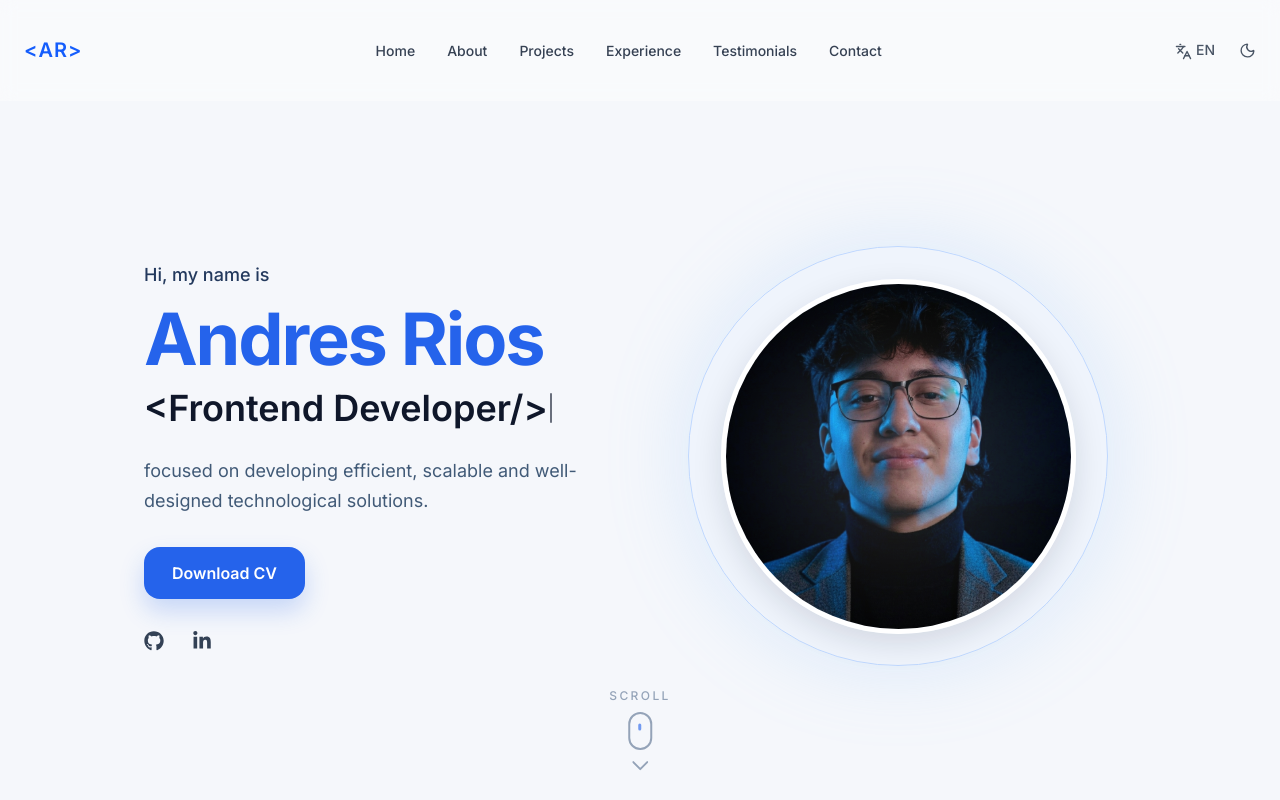
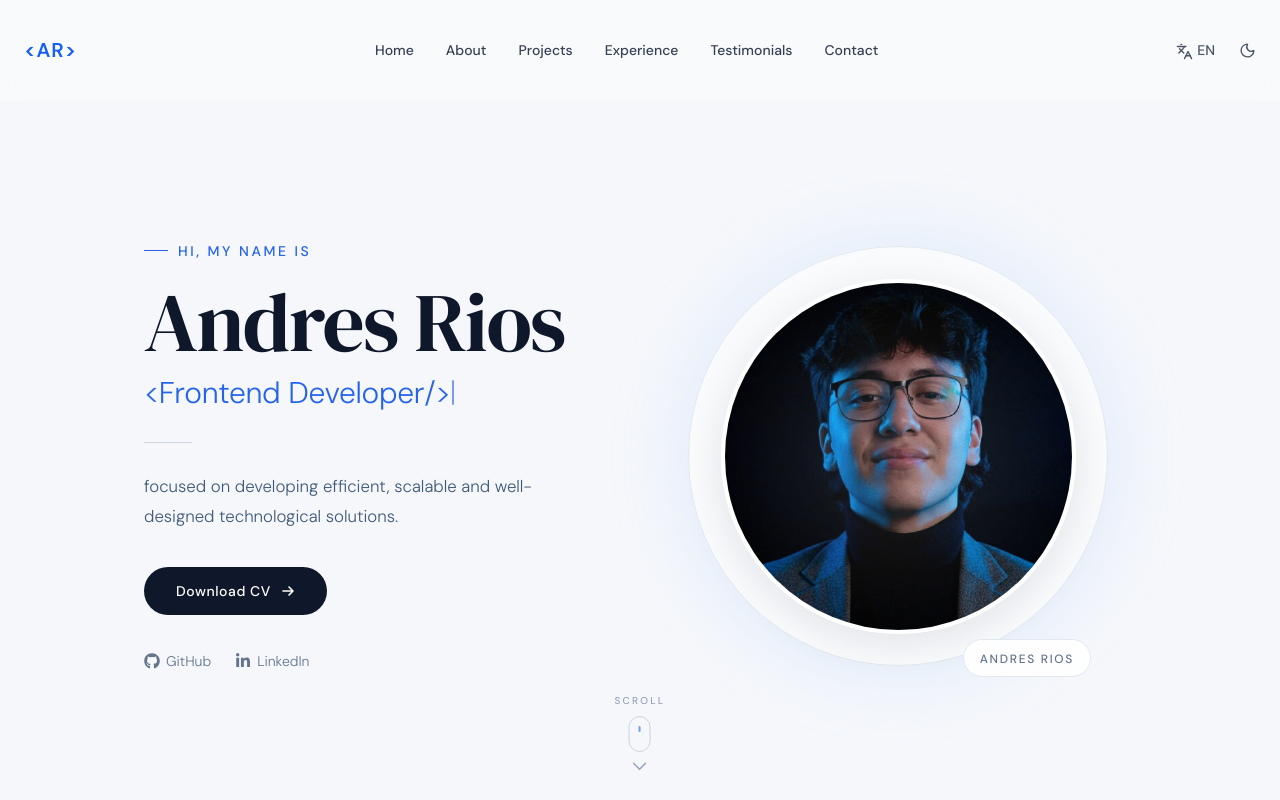
Before and after one commit to AndresRios123/Portfolio, a Next.js app: page /en in a window 1280 px wide. Shown: the top 800 px of the page. Built offline with nearby package versions, Linux system fonts and the light colour scheme.

Commit message:
tipografía cambiada

```diff
--- a/app/[locale]/layout.tsx
+++ b/app/[locale]/layout.tsx
@@ -1,29 +1,40 @@
-import type {Metadata} from "next";
-import {Inter} from "next/font/google";
-import {NextIntlClientProvider, hasLocale} from "next-intl";
-import {getMessages} from "next-intl/server";
-import {notFound} from "next/navigation";
-import {ThemeProvider} from "next-themes"; // 👈 añadir
+import type { Metadata } from "next";
+import { DM_Sans, DM_Serif_Display } from "next/font/google";
+import { NextIntlClientProvider, hasLocale } from "next-intl";
+import { getMessages } from "next-intl/server";
+import { notFound } from "next/navigation";
+import { ThemeProvider } from "next-themes";
 import { routing } from "../i18n/routing";
 import "../globals.css";
 
-const inter = Inter({
-  subsets: ["latin"]
+const dmSans = DM_Sans({
+  subsets: ["latin"],
+  weight: ["300", "400", "500", "600"],
+  variable: "--font-dm-sans",
+  display: "swap",
+});
+
+const dmSerif = DM_Serif_Display({
+  subsets: ["latin"],
+  weight: "400",
+  style: ["normal", "italic"],
+  variable: "--font-dm-serif",
+  display: "swap",
 });
 
 export const metadata: Metadata = {
   title: "Andrés Ríos | Portafolio",
-  description: "Portafolio personal de Andrés Ríos"
+  description: "Portafolio personal de Andrés Ríos",
 };
 
 export default async function LocaleLayout({
   children,
-  params
+  params,
 }: {
   children: React.ReactNode;
-  params: Promise<{locale: string}>;
+  params: Promise<{ locale: string }>;
 }) {
-  const {locale} = await params;
+  const { locale } = await params;
 
   if (!hasLocale(routing.locales, locale)) {
     notFound();
@@ -32,8 +43,15 @@ export default async function LocaleLayout({
   const messages = await getMessages();
 
   return (
-    <html lang={locale} className="h-full antialiased" suppressHydrationWarning>
-      <body className={`${inter.className} min-h-full flex flex-col`}>
+    <html
+      lang={locale}
+      className={`h-full antialiased ${dmSans.variable} ${dmSerif.variable}`}
+      suppressHydrationWarning
+    >
+      <body
+        className="min-h-full flex flex-col"
+        style={{ fontFamily: "var(--font-dm-sans), sans-serif" }}
+      >
         <ThemeProvider attribute="class" defaultTheme="system" enableSystem>
           <NextIntlClientProvider messages={messages}>
             {children}
--- a/app/components/sections/Hero.tsx
+++ b/app/components/sections/Hero.tsx
@@ -5,6 +5,20 @@ import { FaGithub, FaLinkedinIn } from "react-icons/fa";
 import { useEffect, useState } from "react";
 import { motion, AnimatePresence } from "framer-motion";
 import Image from "next/image";
+import { DM_Sans, DM_Serif_Display } from "next/font/google";
+
+const dmSans = DM_Sans({
+  subsets: ["latin"],
+  weight: ["300", "400", "500", "600"],
+  variable: "--font-dm-sans",
+});
+
+const dmSerif = DM_Serif_Display({
+  subsets: ["latin"],
+  weight: "400",
+  style: ["normal", "italic"],
+  variable: "--font-dm-serif",
+});
 
 function TypewriterRole({ roles }: { roles: string[] }) {
   const [currentIndex, setCurrentIndex] = useState(0);
@@ -47,7 +61,7 @@ function TypewriterRole({ roles }: { roles: string[] }) {
   return (
     <span className="inline-flex items-center">
       {displayed}
-      <span className="ml-[2px] inline-block h-[0.85em] w-[2px] animate-pulse rounded-sm bg-[#0f172a] dark:bg-[#60a5fa]" />
+      <span className="ml-[2px] inline-block h-[0.85em] w-[2px] animate-pulse rounded-sm bg-[#2563eb] dark:bg-[#60a5fa]" />
     </span>
   );
 }
@@ -55,35 +69,25 @@ function TypewriterRole({ roles }: { roles: string[] }) {
 const containerVariants = {
   hidden: {},
   visible: {
-    transition: {
-      staggerChildren: 0.12,
-      delayChildren: 0.1,
-    },
+    transition: { staggerChildren: 0.13, delayChildren: 0.1 },
   },
 };
 
 const itemVariants = {
-  hidden: { opacity: 0, y: 28 },
+  hidden: { opacity: 0, y: 32 },
   visible: {
     opacity: 1,
     y: 0,
-    transition: {
-      duration: 0.6,
-      ease: [0.22, 1, 0.36, 1] as const,
-    },
+    transition: { duration: 0.7, ease: [0.22, 1, 0.36, 1] as const },
   },
 };
 
 const imageVariants = {
-  hidden: { opacity: 0, scale: 0.88 },
+  hidden: { opacity: 0, scale: 0.9 },
   visible: {
     opacity: 1,
     scale: 1,
-    transition: {
-      duration: 0.8,
-      delay: 0.3,
-      ease: [0.22, 1, 0.36, 1] as const,
-    },
+    transition: { duration: 0.9, delay: 0.3, ease: [0.22, 1, 0.36, 1] as const },
   },
 };
 
@@ -94,25 +98,16 @@ export default function Hero() {
 
   useEffect(() => {
     let timer: ReturnType<typeof setTimeout> | null = null;
-
     const handleScroll = () => {
       if (window.scrollY > 1) {
-        // Espera 1 segundo fija antes de desaparecer
         if (!timer) {
-          timer = setTimeout(() => {
-            setShowScroll(false);
-          }, 100);
+          timer = setTimeout(() => setShowScroll(false), 1000);
         }
       } else {
-        // Si vuelve arriba, cancela el timer y la muestra de nuevo
-        if (timer) {
-          clearTimeout(timer);
-          timer = null;
-        }
+        if (timer) { clearTimeout(timer); timer = null; }
         setShowScroll(true);
       }
     };
-
     window.addEventListener("scroll", handleScroll, { passive: true });
     return () => {
       window.removeEventListener("scroll", handleScroll);
@@ -123,86 +118,109 @@ export default function Hero() {
   return (
     <section
       id="inicio"
-      className="relative bg-[#f5f7fb] pt-24 transition-colors duration-300 dark:bg-[#070b14]"
+      className={`${dmSans.variable} ${dmSerif.variable} relative bg-[#f5f7fb] pt-24 transition-colors duration-300 dark:bg-[#070b14]`}
     >
       <div className="mx-auto grid min-h-[calc(100vh-80px)] max-w-6xl items-center gap-10 px-8 py-14 md:grid-cols-2 md:px-12 lg:px-20">
+
+        {/* ── Text column ── */}
         <motion.div
           className="flex flex-col items-start justify-center"
           variants={containerVariants}
           initial="hidden"
           animate="visible"
         >
+          {/* Eyebrow */}
           <motion.p
             variants={itemVariants}
-            className="mb-4 text-base font-medium text-[#23395d] md:text-lg dark:text-[#93c5fd]"
+            className="mb-5 flex items-center gap-2.5 text-sm font-medium uppercase tracking-[0.18em] text-[#2563eb] dark:text-[#60a5fa]"
+            style={{ fontFamily: "var(--font-dm-sans)" }}
           >
+            <span className="inline-block h-px w-6 bg-[#2563eb] dark:bg-[#60a5fa]" />
             {t("greeting")}
           </motion.p>
 
+          {/* Name — serif display */}
           <motion.h1
             variants={itemVariants}
-            className="mb-3 text-4xl font-bold leading-[0.95] tracking-[-0.03em] text-[#2563eb] md:text-6xl lg:text-7xl dark:text-[#60a5fa]"
+            className="mb-2 text-5xl font-normal leading-[1.0] tracking-[-0.02em] text-[#0f172a] md:text-6xl lg:text-[5.2rem] dark:text-[#f1f5f9]"
+            style={{ fontFamily: "var(--font-dm-serif)" }}
           >
             {t("name")}
           </motion.h1>
 
+          {/* Typewriter role — lighter sans */}
           <motion.h2
             variants={itemVariants}
-            className="mb-6 min-h-[1.3em] w-full text-2xl font-semibold leading-tight text-[#0f172a] md:text-3xl lg:text-4xl dark:text-[#f8fafc]"
+            className="mb-7 min-h-[1.4em] w-full text-xl font-light leading-snug tracking-[-0.01em] text-[#2563eb] md:text-2xl lg:text-3xl dark:text-[#60a5fa]"
+            style={{ fontFamily: "var(--font-dm-sans)" }}
           >
             <TypewriterRole roles={roles} />
           </motion.h2>
 
+          {/* Divider */}
+          <motion.div
+            variants={itemVariants}
+            className="mb-7 h-px w-12 bg-[#cbd5e1] dark:bg-[#1e293b]"
+          />
+
+          {/* Description */}
           <motion.p
             variants={itemVariants}
-            className="mb-8 max-w-xl text-base leading-relaxed text-[#415a77] md:text-lg dark:text-[#94a3b8]"
+            className="mb-9 max-w-md text-[1.05rem] font-light leading-[1.8] text-[#415a77] dark:text-[#94a3b8]"
+            style={{ fontFamily: "var(--font-dm-sans)" }}
           >
             {t("description")}
           </motion.p>
 
+          {/* CTA */}
           <motion.a
             variants={itemVariants}
             href="/cv.pdf"
             download
-            className="mb-8 inline-flex items-center justify-center rounded-2xl bg-[#2563eb] px-7 py-3.5 text-base font-semibold text-white shadow-[0_12px_24px_rgba(37,99,235,0.22)] transition-all duration-300 hover:-translate-y-1 hover:bg-[#1d4ed8] dark:bg-[#3b82f6] dark:shadow-[0_14px_30px_rgba(59,130,246,0.28)] dark:hover:bg-[#2563eb]"
+            className="mb-9 inline-flex items-center gap-2.5 rounded-full bg-[#0f172a] px-8 py-3.5 text-sm font-medium tracking-wide text-white transition-all duration-300 hover:-translate-y-0.5 hover:bg-[#1e293b] dark:bg-[#f1f5f9] dark:text-[#0f172a] dark:hover:bg-white"
+            style={{ fontFamily: "var(--font-dm-sans)", letterSpacing: "0.04em" }}
           >
             {t("button")}
+            <svg width="14" height="14" viewBox="0 0 14 14" fill="none">
+              <path d="M2 7h10M8 3l4 4-4 4" stroke="currentColor" strokeWidth="1.6" strokeLinecap="round" strokeLinejoin="round"/>
+            </svg>
           </motion.a>
 
+          {/* Social links */}
           <motion.nav
             variants={itemVariants}
             aria-label="Redes sociales"
-            className="flex items-center gap-7 text-[#334155] dark:text-[#94a3b8]"
+            className="flex items-center gap-6"
           >
-            <a
-              target="_blank"
-              rel="noreferrer"
-              href="https://github.com/AndresRios123"
-              aria-label="GitHub"
-              className="text-xl transition-all duration-300 hover:scale-110 hover:text-[#2563eb] dark:hover:text-[#60a5fa]"
-            >
-              <FaGithub />
-            </a>
-            <a
-              target="_blank"
-              rel="noreferrer"
-              href="https://www.linkedin.com/in/andres-camilo-rios/"
-              aria-label="LinkedIn"
-              className="text-xl transition-all duration-300 hover:scale-110 hover:text-[#2563eb] dark:hover:text-[#60a5fa]"
-            >
-              <FaLinkedinIn />
-            </a>
+            {[
+              { href: "https://github.com/AndresRios123", label: "GitHub", icon: <FaGithub /> },
+              { href: "https://www.linkedin.com/in/andres-camilo-rios/", label: "LinkedIn", icon: <FaLinkedinIn /> },
+            ].map(({ href, label, icon }) => (
+              <a
+                key={label}
+                target="_blank"
+                rel="noreferrer"
+                href={href}
+                aria-label={label}
+                className="flex items-center gap-1.5 text-sm font-light text-[#64748b] transition-all duration-300 hover:text-[#0f172a] dark:text-[#475569] dark:hover:text-[#f1f5f9]"
+                style={{ fontFamily: "var(--font-dm-sans)" }}
+              >
+                <span className="text-base">{icon}</span>
+                <span>{label}</span>
+              </a>
+            ))}
           </motion.nav>
         </motion.div>
 
+        {/* ── Image column ── */}
         <motion.div
           className="flex items-center justify-center"
           variants={imageVariants}
           initial="hidden"
           animate="visible"
         >
-          <div className="relative flex h-[280px] w-[280px] items-center justify-center rounded-full border border-[#bfd8ff] bg-[#dbeafe]/25 shadow-[0_0_80px_rgba(147,197,253,0.28)] transition-colors duration-300 sm:h-[340px] sm:w-[340px] lg:h-[420px] lg:w-[420px] dark:border-[#1e3a8a]/60 dark:bg-[#0f172a]/60 dark:shadow-[0_0_100px_rgba(59,130,246,0.18)]">
-            <div className="relative h-[235px] w-[235px] overflow-hidden rounded-full border-[5px] border-white shadow-[0_10px_30px_rgba(15,23,42,0.12)] sm:h-[285px] sm:w-[285px] lg:h-[355px] lg:w-[355px] dark:border-[#1e293b] dark:shadow-[0_14px_40px_rgba(0,0,0,0.35)]">
+          <div className="relative flex h-[280px] w-[280px] items-center justify-center rounded-full border border-[#e2e8f0] bg-white/40 shadow-[0_0_80px_rgba(147,197,253,0.22)] transition-colors duration-300 sm:h-[340px] sm:w-[340px] lg:h-[420px] lg:w-[420px] dark:border-[#1e3a8a]/40 dark:bg-[#0f172a]/50 dark:shadow-[0_0_100px_rgba(59,130,246,0.14)]">
+            <div className="relative h-[235px] w-[235px] overflow-hidden rounded-full border-[4px] border-white shadow-[0_10px_40px_rgba(15,23,42,0.1)] sm:h-[285px] sm:w-[285px] lg:h-[355px] lg:w-[355px] dark:border-[#1e293b] dark:shadow-[0_14px_40px_rgba(0,0,0,0.4)]">
               <Image
                 src="/profileeee.jpg"
                 alt="Foto de perfil"
@@ -211,49 +229,54 @@ export default function Hero() {
                 priority
               />
             </div>
-            <div className="absolute inset-0 rounded-full bg-[radial-gradient(circle,_rgba(255,255,255,0.15)_0%,_rgba(219,234,254,0)_65%)] dark:bg-[radial-gradient(circle,_rgba(96,165,250,0.12)_0%,_rgba(15,23,42,0)_68%)]" />
+
+            {/* Subtle name label overlaid bottom-right */}
+            <div
+              className="absolute -bottom-3 right-4 rounded-full border border-[#e2e8f0] bg-white/90 px-4 py-1.5 backdrop-blur-sm dark:border-[#1e293b] dark:bg-[#0f172a]/90"
+            >
+              <span
+                className="text-xs font-medium tracking-widest text-[#64748b] uppercase dark:text-[#475569]"
+                style={{ fontFamily: "var(--font-dm-sans)", letterSpacing: "0.14em" }}
+              >
+                {t("name")}
+              </span>
+            </div>
+
+            <div className="absolute inset-0 rounded-full bg-[radial-gradient(circle,_rgba(255,255,255,0.12)_0%,_rgba(219,234,254,0)_65%)] dark:bg-[radial-gradient(circle,_rgba(96,165,250,0.08)_0%,_rgba(15,23,42,0)_68%)]" />
           </div>
         </motion.div>
       </div>
 
-      {/* Scroll indicator — fixed en pantalla, desaparece 1s después de empezar a scrollear */}
+      {/* ── Scroll indicator ── */}
       <AnimatePresence>
         {showScroll && (
           <motion.div
-            className="fixed bottom-8 left-1/2 -translate-x-1/2 flex flex-col items-center gap-2 z-50"
-            initial={{ opacity: 0, y: -10 }}
+            className="fixed bottom-8 left-1/2 -translate-x-1/2 z-50 flex flex-col items-center gap-2"
+            initial={{ opacity: 0, y: -8 }}
             animate={{ opacity: 1, y: 0 }}
             exit={{ opacity: 0, y: 10, transition: { duration: 0.4, ease: "easeInOut" } }}
-            transition={{ delay: 1.4, duration: 0.8, ease: [0.22, 1, 0.36, 1] }}
+            transition={{ delay: 1.6, duration: 0.8, ease: [0.22, 1, 0.36, 1] }}
           >
-            <span className="text-xs font-medium tracking-[0.2em] uppercase text-[#94a3b8] dark:text-[#475569]">
+            <span
+              className="text-[10px] font-medium uppercase tracking-[0.22em] text-[#94a3b8] dark:text-[#334155]"
+              style={{ fontFamily: "var(--font-dm-sans)" }}
+            >
               scroll
             </span>
-
-            <div className="relative flex h-[38px] w-[24px] items-start justify-center rounded-full border-2 border-[#94a3b8] pt-[5px] dark:border-[#475569]">
+            <div className="relative flex h-[36px] w-[22px] items-start justify-center rounded-full border border-[#cbd5e1] pt-[5px] dark:border-[#1e293b]">
               <motion.div
-                className="h-[7px] w-[3px] rounded-full bg-[#2563eb] dark:bg-[#60a5fa]"
-                animate={{ y: [0, 12, 0], opacity: [1, 0, 1] }}
+                className="h-[6px] w-[2px] rounded-full bg-[#2563eb] dark:bg-[#3b82f6]"
+                animate={{ y: [0, 11, 0], opacity: [1, 0, 1] }}
                 transition={{ duration: 1.6, repeat: Infinity, ease: "easeInOut" }}
               />
             </div>
-
             <motion.svg
-              width="16"
-              height="10"
-              viewBox="0 0 16 10"
-              fill="none"
-              className="text-[#94a3b8] dark:text-[#475569]"
-              animate={{ y: [0, 4, 0] }}
+              width="14" height="8" viewBox="0 0 14 8" fill="none"
+              className="text-[#94a3b8] dark:text-[#334155]"
+              animate={{ y: [0, 3, 0] }}
               transition={{ duration: 1.6, repeat: Infinity, ease: "easeInOut", delay: 0.2 }}
             >
-              <path
-                d="M1 1L8 8L15 1"
-                stroke="currentColor"
-                strokeWidth="2"
-                strokeLinecap="round"
-                strokeLinejoin="round"
-              />
+              <path d="M1 1L7 7L13 1" stroke="currentColor" strokeWidth="1.5" strokeLinecap="round" strokeLinejoin="round" />
             </motion.svg>
           </motion.div>
         )}
--- a/app/globals.css
+++ b/app/globals.css
@@ -9,11 +9,15 @@ html {
   --foreground: #171717;
 }
 
-
 body {
   background: var(--background);
   color: var(--foreground);
-  /* font-family: Arial, Helvetica, sans-serif; */
+  font-family: var(--font-dm-sans), sans-serif;
+}
+
+/* Cualquier elemento que quieras en serif lo llamas con esta clase */
+.font-serif {
+  font-family: var(--font-dm-serif), serif;
 }
 
 /* Modo oscuro por clase */
```
